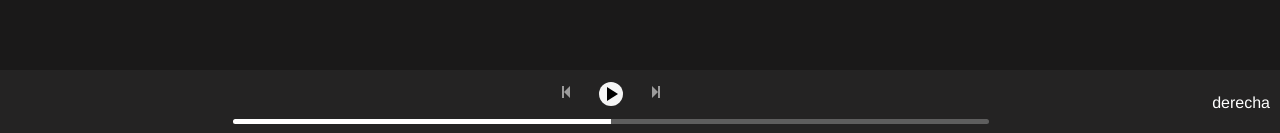
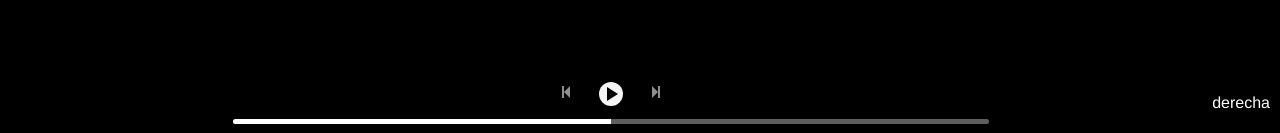
Before and after one commit to pacomariano28/Globify, a React (Vite) app: page /home in a window 1280 px wide. Shown: the part 664-797 px from the top of the page. Built offline with nearby package versions, Linux system fonts and the light colour scheme.

Commit message:
styles changed

```diff
--- a/src/styles/App.css
+++ b/src/styles/App.css
@@ -1,5 +1,5 @@
 :root{
-	--dark: rgb(26, 25, 25);
+	--dark: #000;
 }
 
 * {
--- a/src/styles/colors.css
+++ b/src/styles/colors.css
@@ -1,4 +1,5 @@
 :root{
-	--gray:#68686820;
+	--dark: #000;
+	--gray:#1f1f1f;
 	--light-gray:#e4e3e3a0;
 }
--- a/src/styles/footer.css
+++ b/src/styles/footer.css
@@ -3,7 +3,7 @@ footer {
   flex-direction: row;
   justify-content: space-between;
   align-items: center;
-  background-color: var(--gray);
+  background-color: var(--black);
   color: #fff;
   padding: 10px;
   #left {
--- a/src/styles/home.css
+++ b/src/styles/home.css
@@ -4,6 +4,7 @@
 	min-height: 100dvh;
 	grid-template-rows: auto 1fr auto;
 
+
 	main{
 		display: flex;
 	}
```
